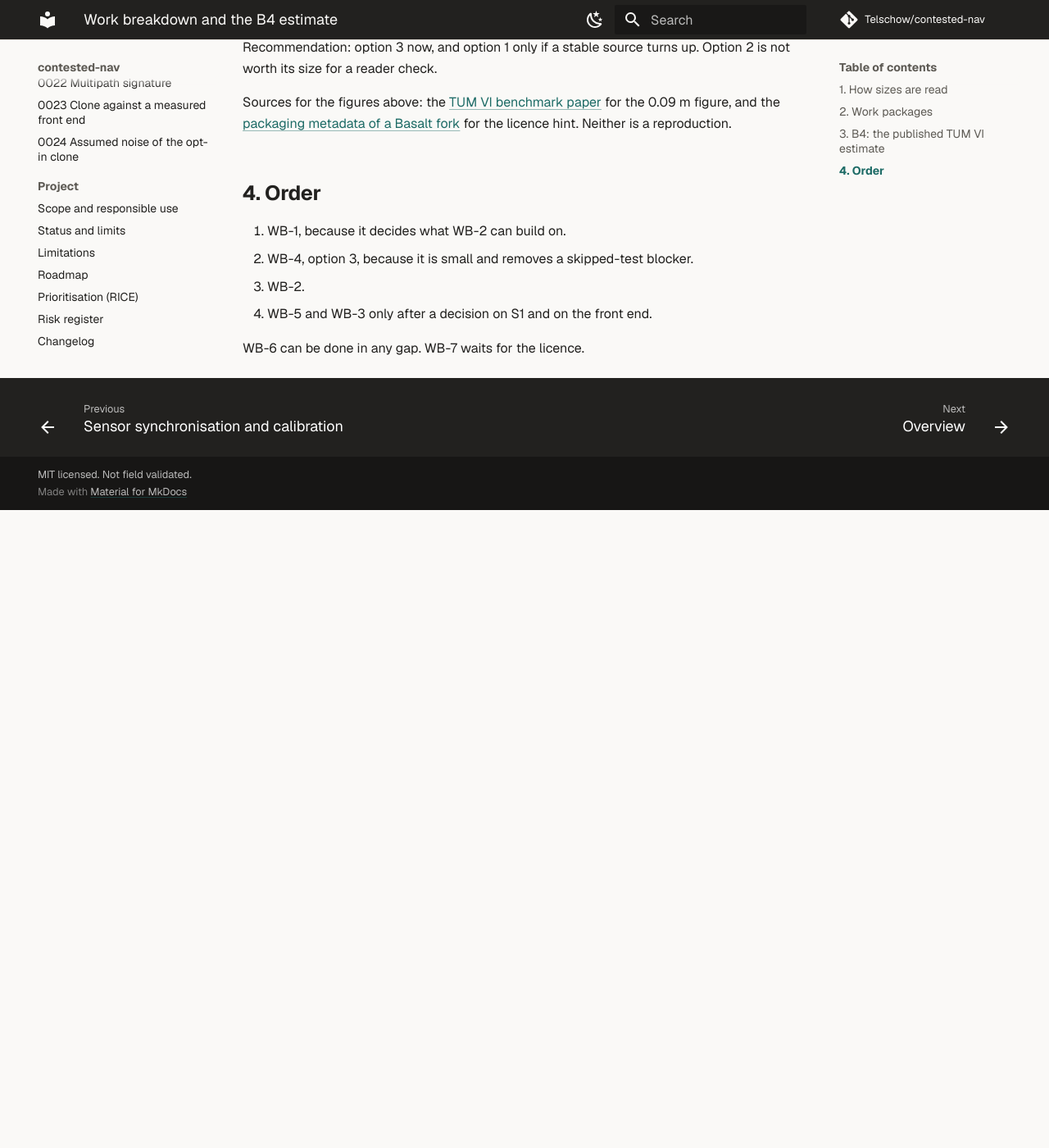
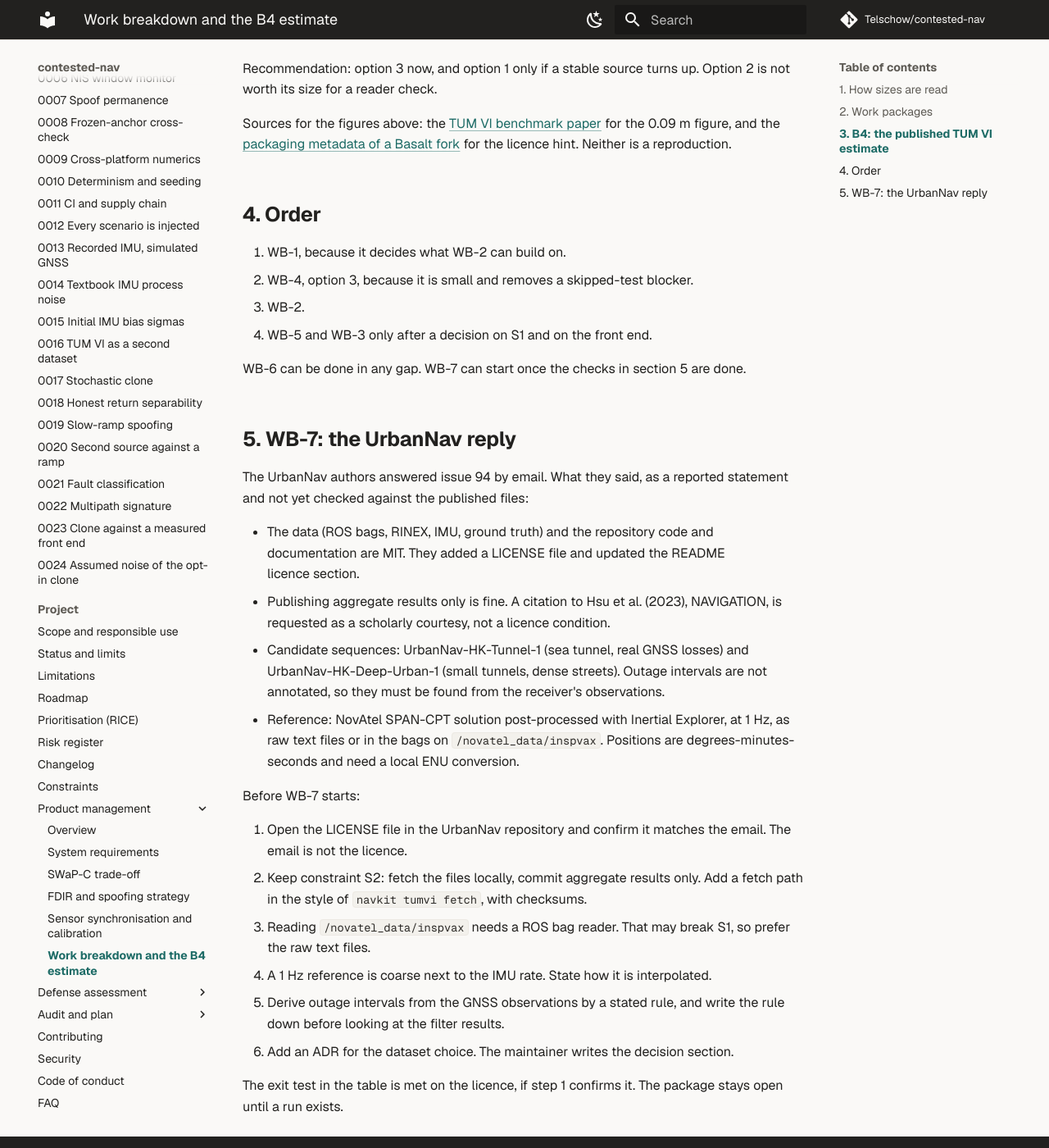
Before and after one commit to Telschow/contested-nav, an MkDocs documentation site: the page built from docs/product_management/05_work_breakdown.md, in a window 1280 px wide and 1400 px high, scrolled down 3918 px. Shown: the whole window at 82% size. Built offline with MkDocs 1.6.1 and Material for MkDocs 9.7.7, drawn with Linux system fonts in a browser that asks for light colours; comment, search, counter and statistics services are not loaded; before the commit the page ends 4540 px from its top, so only the background shows below that; some of the changed text lies outside the part shown.

Commit message:
Record UrbanNav licence reply in work breakdown
Add section 5 with the reported licence answer and a checklist for WB-7.
The reply is not yet checked against the published LICENSE file.

Co-Authored-By: Claude Sonnet 5.5 <noreply@anthropic.com>
Claude-Session: https://claude.ai/code/session_017jTdzpjZ6khc17PhiWY99H

```diff
--- a/docs/product_management/05_work_breakdown.md
+++ b/docs/product_management/05_work_breakdown.md
@@ -27,7 +27,7 @@ TUM VI data path was M. No hours are quoted, because none were recorded.
 | WB-6 | Remaining P5-09 and P5-12 | Baseline records and the pull-request clean-up | None | S | Stated in the roadmap item. |
 | WB-7 | UrbanNav | A licence answer, then a third dataset | Issue 94 | M | The licence permits the use, or the dataset is dropped. |
 
-WB-1 is done: the [vision-ramp study](../vision_ramp.md) puts the floor at about 2 m/s for independent visual errors. WB-2 has a feasibility result: the [fault classification study](../fault_classification.md) separates multipath, calls spoofing in about three quarters of runs and has a control false-alarm rate of 35% on unseen runs, so the exit test is not met and the package stays open. WB-6 is done: the baseline records are dated snapshots by decision, and no housekeeping item is open. WB-4 is done: option 3 was taken and B4 is resolved (R5 in `CONSTRAINTS.md`). WB-7 is on hold.
+WB-1 is done: the [vision-ramp study](../vision_ramp.md) puts the floor at about 2 m/s for independent visual errors. WB-2 has a feasibility result: the [fault classification study](../fault_classification.md) separates multipath, calls spoofing in about three quarters of runs and has a control false-alarm rate of 35% on unseen runs, so the exit test is not met and the package stays open. WB-6 is done: the baseline records are dated snapshots by decision, and no housekeeping item is open. WB-4 is done: option 3 was taken and B4 is resolved (R5 in `CONSTRAINTS.md`). WB-7 is unblocked on the licence question: see section 5.
 
 ## 3. B4: the published TUM VI estimate
 
@@ -56,4 +56,32 @@ for the licence hint. Neither is a reproduction.
 3. WB-2.
 4. WB-5 and WB-3 only after a decision on S1 and on the front end.
 
-WB-6 can be done in any gap. WB-7 waits for the licence.
+WB-6 can be done in any gap. WB-7 can start once the checks in section 5 are done.
+
+## 5. WB-7: the UrbanNav reply
+
+The UrbanNav authors answered issue 94 by email. What they said, as a reported statement and not yet checked
+against the published files:
+
+- The data (ROS bags, RINEX, IMU, ground truth) and the repository code and documentation are MIT. They added a
+  LICENSE file and updated the README licence section.
+- Publishing aggregate results only is fine. A citation to Hsu et al. (2023), NAVIGATION, is requested as a
+  scholarly courtesy, not a licence condition.
+- Candidate sequences: UrbanNav-HK-Tunnel-1 (sea tunnel, real GNSS losses) and UrbanNav-HK-Deep-Urban-1 (small
+  tunnels, dense streets). Outage intervals are not annotated, so they must be found from the receiver's
+  observations.
+- Reference: NovAtel SPAN-CPT solution post-processed with Inertial Explorer, at 1 Hz, as raw text files or in the
+  bags on `/novatel_data/inspvax`. Positions are degrees-minutes-seconds and need a local ENU conversion.
+
+Before WB-7 starts:
+
+1. Open the LICENSE file in the UrbanNav repository and confirm it matches the email. The email is not the licence.
+2. Keep constraint S2: fetch the files locally, commit aggregate results only. Add a fetch path in the style of
+   `navkit tumvi fetch`, with checksums.
+3. Reading `/novatel_data/inspvax` needs a ROS bag reader. That may break S1, so prefer the raw text files.
+4. A 1 Hz reference is coarse next to the IMU rate. State how it is interpolated.
+5. Derive outage intervals from the GNSS observations by a stated rule, and write the rule down before looking at
+   the filter results.
+6. Add an ADR for the dataset choice. The maintainer writes the decision section.
+
+The exit test in the table is met on the licence, if step 1 confirms it. The package stays open until a run exists.
```
